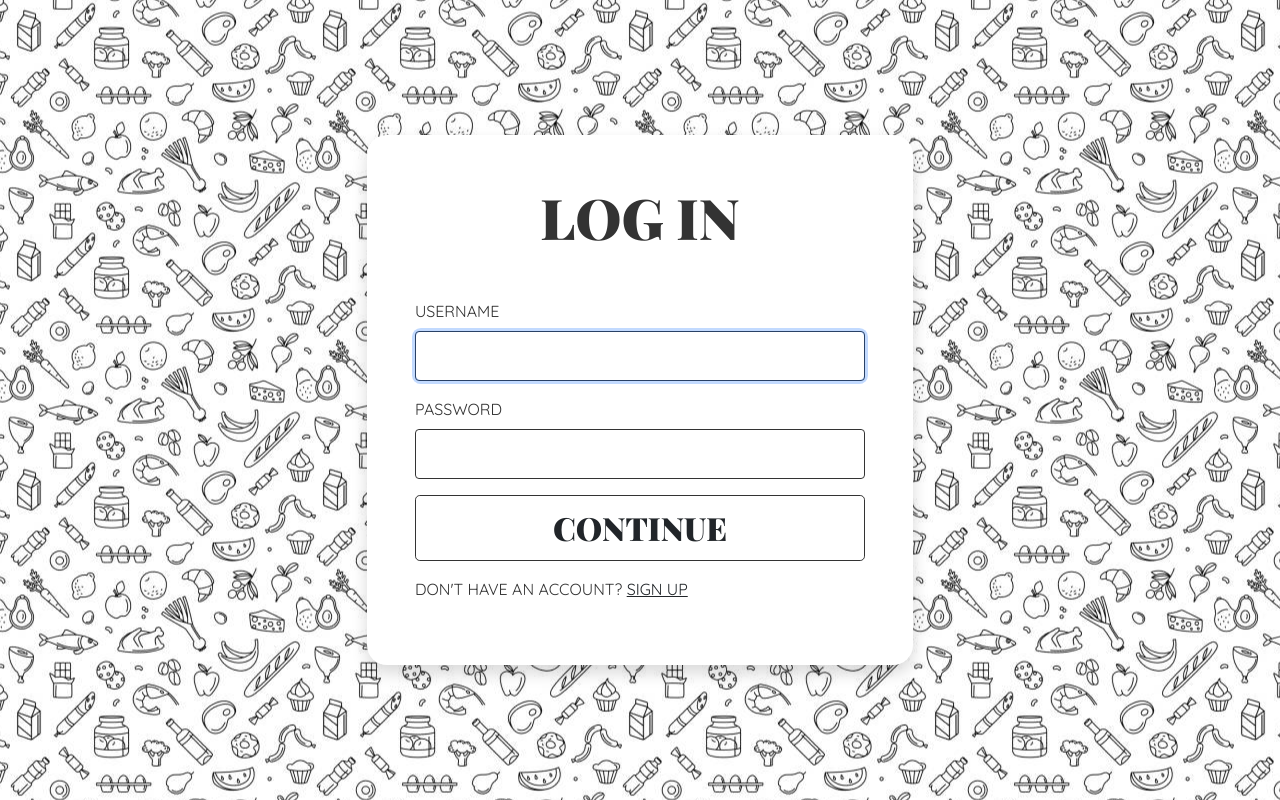
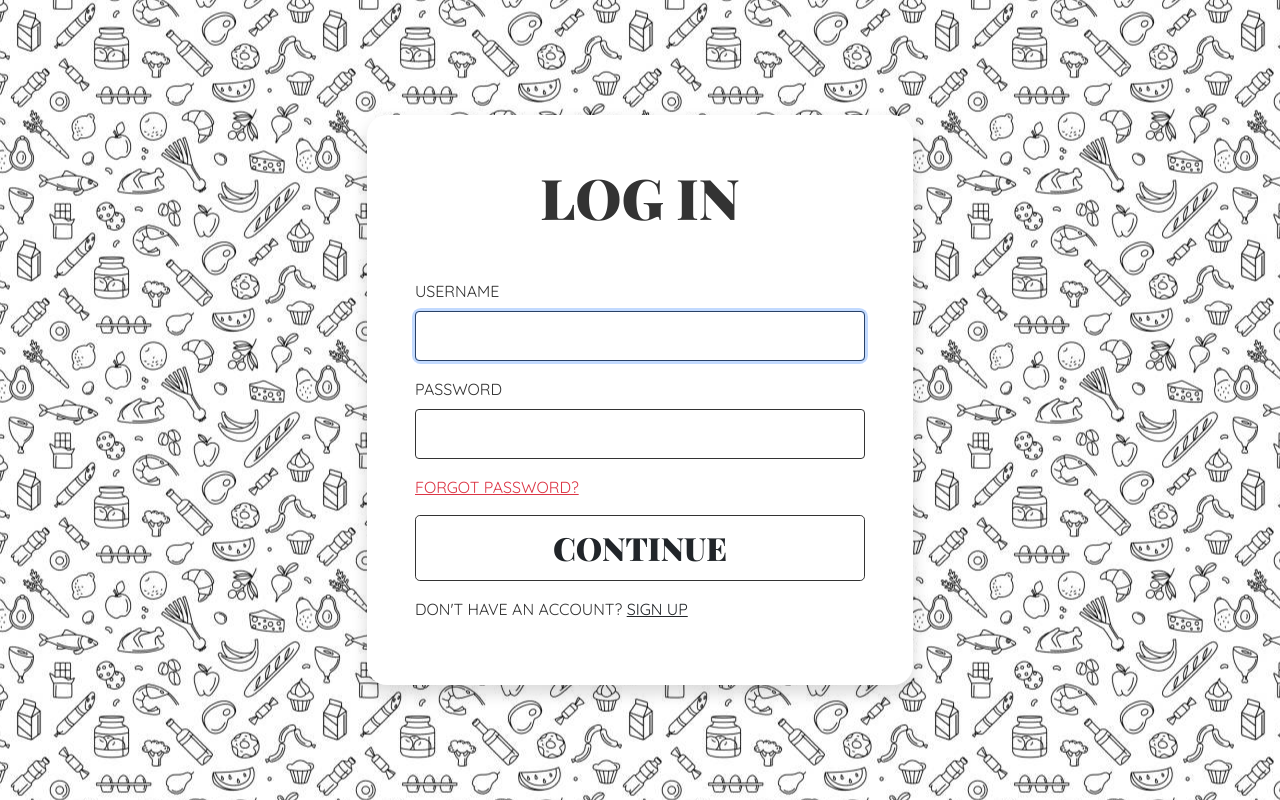
Before and after one commit to RoyMagnussen/Yummy-Recipe-Blog, a Django app: page / in a window 1280 px wide. Run offline with Django 3.2, Linux system fonts and the light colour scheme; parts of the project's set-up code (start-up, migrations or seed data) failed here and were passed over; some libraries are stand-ins or nearby versions.

Commit message:
Added forgot password link.

```diff
--- a/accounts/templates/accounts/login.html
+++ b/accounts/templates/accounts/login.html
@@ -18,6 +18,12 @@
                     </div>
                     {% endfor %}
                     <div class="row mb-3">
+                        <div class="col-12 col-md-6">
+                            <!-- TODO: Add url function for forgot password page -->
+                            <a href="" class="text-danger">Forgot Password?</a>
+                        </div>
+                    </div>
+                    <div class="row mb-3">
                         <div class="col-12">
                             <button type="submit" class="btn btn-lg border-dark-grey form-btn w-100 logo-font text-uppercase text-center">Continue</button>
                         </div>
```
